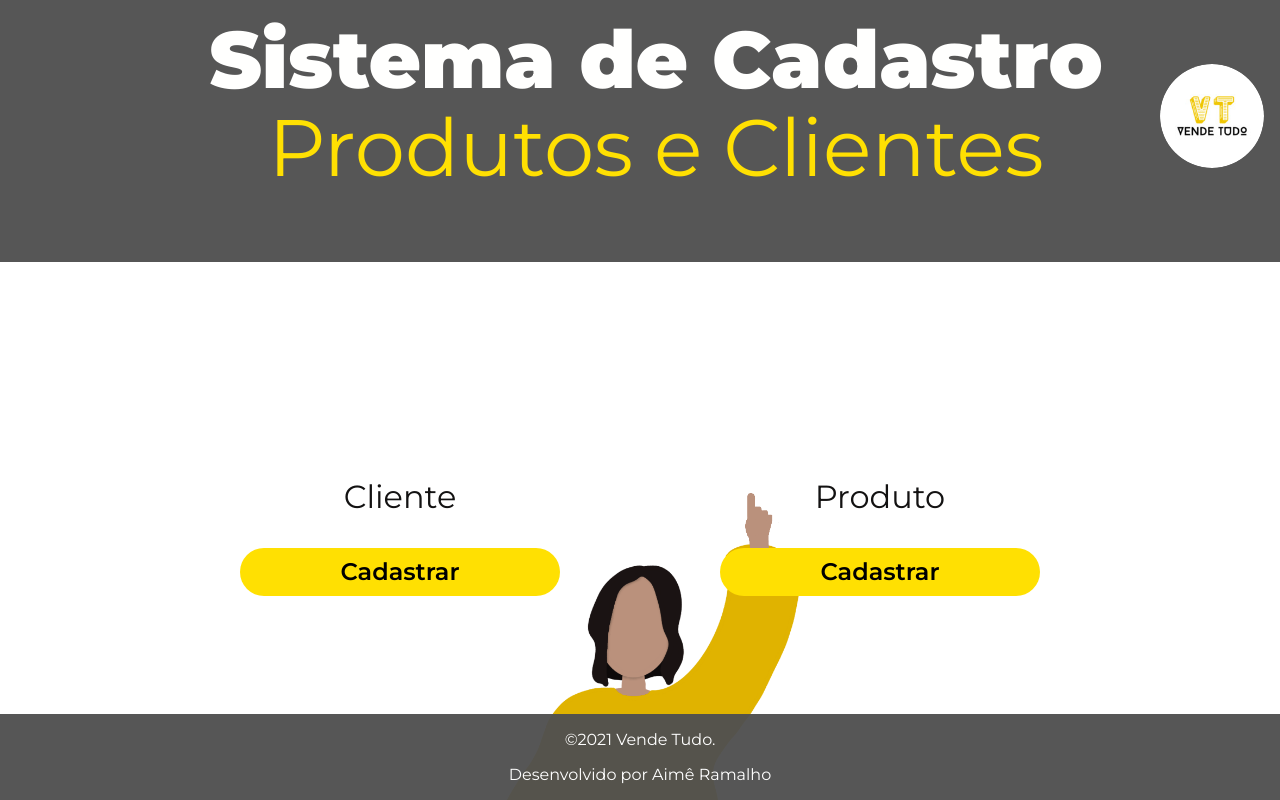
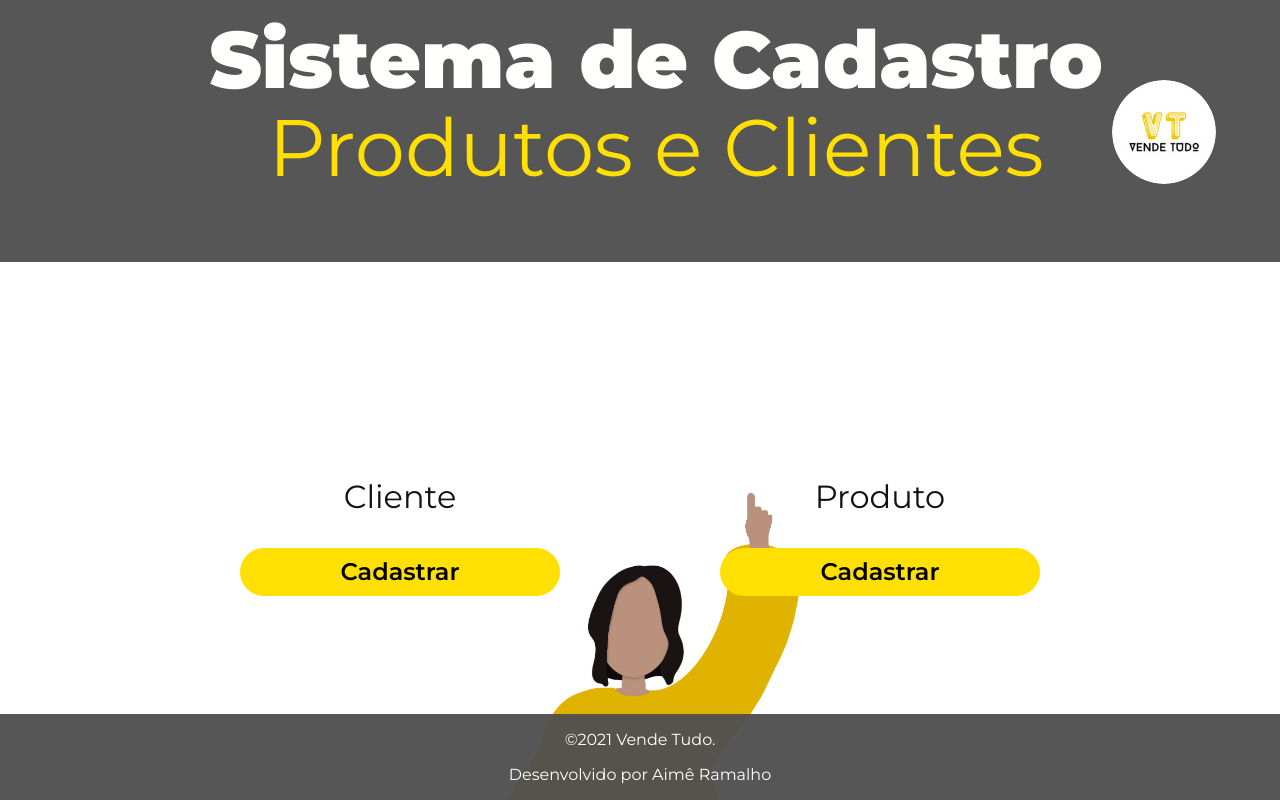
Before and after one commit to AimeAriadne/hc-desafio-cadastro, a plain HTML site: page index.html in a window 1280 px wide. Drawn offline with Linux system fonts and the light colour scheme.

Commit message:
modifica logo

```diff
--- a/index.html
+++ b/index.html
@@ -16,8 +16,10 @@
   <body>
     <header id="headerbox">
       <div id="titlebox">
-        <img id="logo" src="assets/img/logo_size.jpg" alt="Logo Vende Tudo" />
-        <h1>Sistema de Cadastro <br /><span>Produtos e Clientes</span></h1>
+        <div class="container">
+          <img id="logo" src="assets/img/logo_size.jpg" alt="Logo Vende Tudo" />
+          <h1>Sistema de Cadastro <br /><span>Produtos e Clientes</span></h1>
+        </div>
       </div>
     </header>
     <div class="container">
--- a/style.css
+++ b/style.css
@@ -13,12 +13,13 @@ body {
   width: 6.5rem;
   position: absolute;
   top: 4rem;
-  right: 1rem;
+  right: -5rem;
   clip-path: circle();
 }
 .container {
   width: 60rem;
   margin: 0 auto;
+  position: relative;
 }
 
 #headerbox {
```
